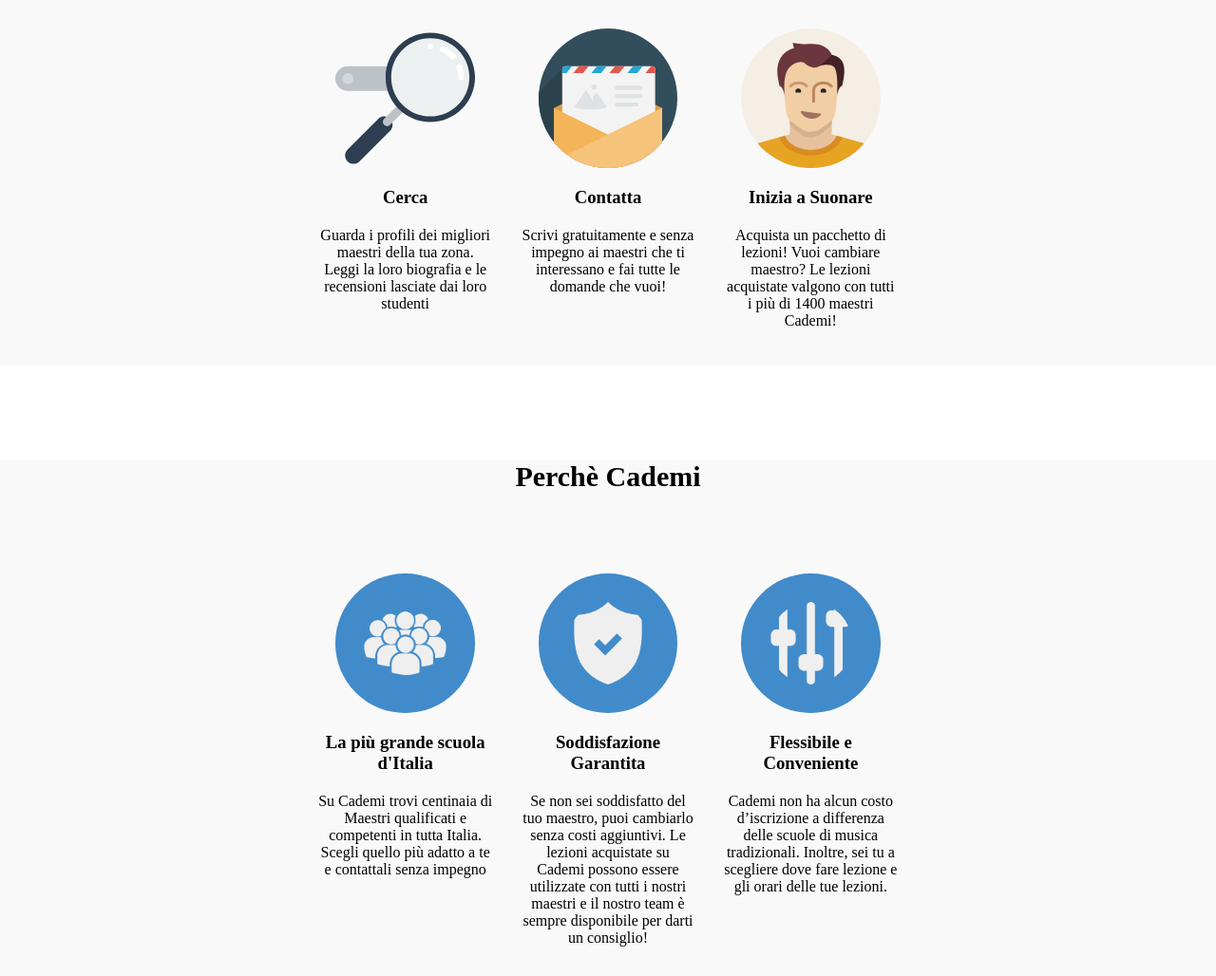
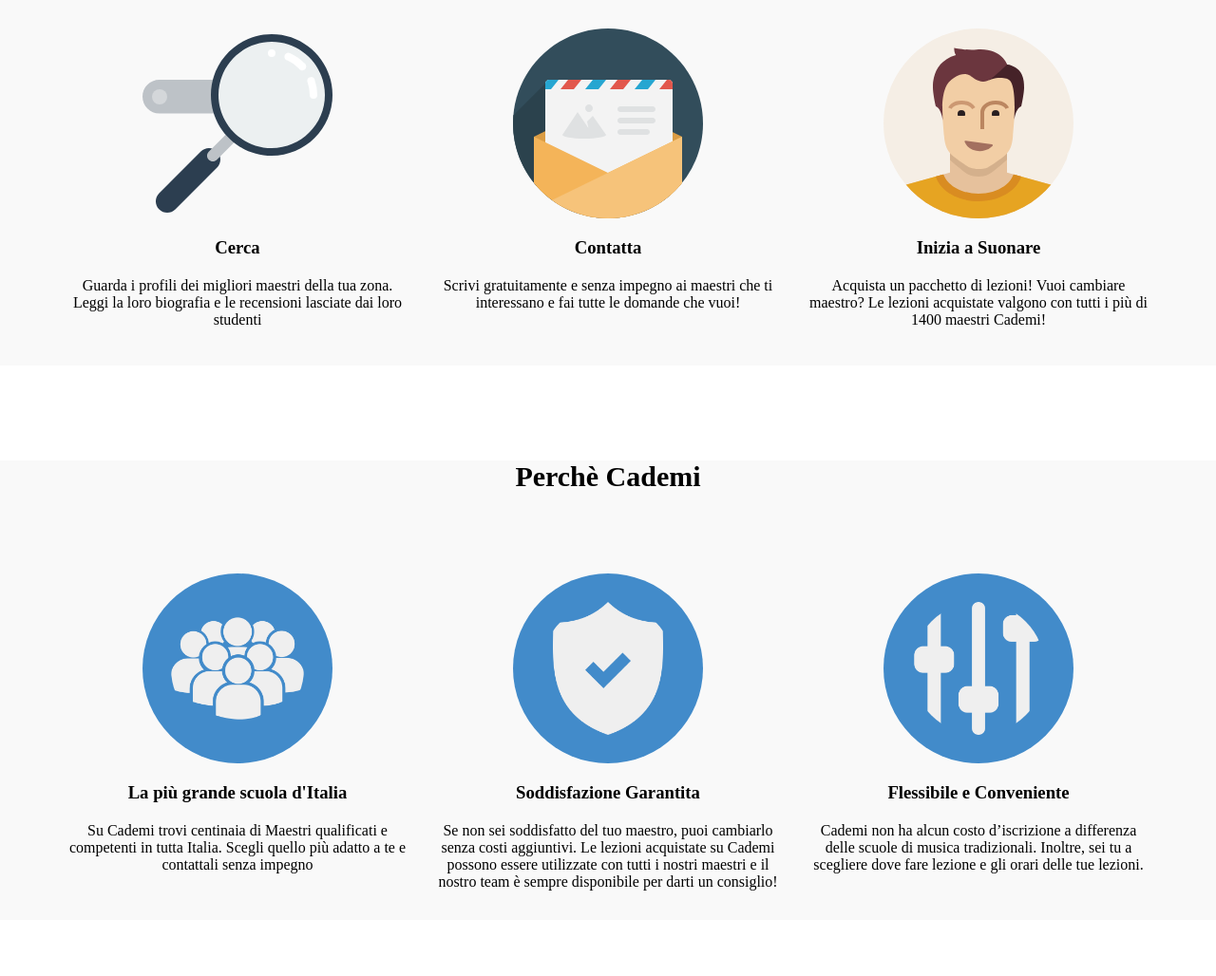
Before and after one commit to Shamo84/html-css-resp-wannabe-12bool, a plain HTML site: page index.html in a window 1280 px wide. Shown: the part 683-1711 px from the top of the page at 95% size. After the commit the page ends 1652 px from the top, so only its background shows below. Drawn offline with Linux system fonts and the light colour scheme.

Commit message:
background con un div esterno ai container

```diff
--- a/css/12-bool.css
+++ b/css/12-bool.css
@@ -10,6 +10,7 @@
 
 .container {
   width: 100%;
+  max-width: 1170px;
   margin: 0 auto;
 }
 
--- a/css/style.css
+++ b/css/style.css
@@ -8,8 +8,11 @@ body {
   padding: 15px;
 }
 
+.background {
+  background-color: #F9F9F9;
+}
+
 main .container {
-  background-color: #F9F9F9;
   margin-top: 100px;
 }
 
--- a/index.html
+++ b/index.html
@@ -11,12 +11,12 @@
     <header>
       <div class="container">
         <h2>Lezioni dove vuoi tu</h2>
-        <div class="col-lg-offset-3 col-lg-3 col-md-4 col-xs-6">
+        <div class="col-lg-6 col-md-8 col-xs-12">
           <img src="img/icon/maps.png" alt="a casa tua">
           <h3>A Casa Tua</h3>
           <p>Scegli il tuo maestro preferito e prenota la prima lezione a casa tua, a casa del maestro o nel suo studio</p>
         </div>
-        <div class="col-lg-3 col-md-2 col-xs-offset-3 col-xs-6">
+        <div class="col-lg-6 col-md-4 col-xs-12">
           <img id="screen" src="img/icon/screen.png" alt="screen">
           <h3>Online</h3>
           <p>Impara senza muoverti da casa! Scegli da una vastissima lista di maestri abilitati all'insegnamento online, senza doverti preoccupare di distanze e spostamenti</p>
@@ -24,44 +24,48 @@
       </div>
     </header>
     <main>
+      <div class="background">
         <div class="container">
           <h2>Come Funziona</h2>
-        <div class="col-lg-offset-3 col-lg-2 col-md-3 col-xs-6">
+          <div class="col-lg-4 col-md-6 col-xs-12">
             <img src="img/search.svg" alt="search">
             <h3>Cerca</h3>
             <p>Guarda i profili dei migliori maestri della tua zona. Leggi la loro biografia e le recensioni lasciate dai loro studenti</p>
           </div>
-        <div class="col-lg-2 col-md-3 col-xs-offset-3 col-xs-6">
+          <div class="col-lg-4 col-md-6 col-xs-12">
             <img src="img/letter.svg" alt="letter">
             <h3>Contatta</h3>
             <p>Scrivi gratuitamente e senza impegno ai maestri che ti interessano e fai tutte le domande che vuoi!</p>
           </div>
-        <div class="col-lg-2 col-md-offset-3 col-md-6 col-xs-offset-3 col-xs-6">
+          <div class="col-lg-4 col-md-12 col-xs-12">
             <img src="img/male.svg" alt="mail">
             <h3>Inizia a Suonare</h3>
             <p>Acquista un pacchetto di lezioni! Vuoi cambiare maestro? Le lezioni acquistate valgono con tutti i più di 1400 maestri Cademi!</p>
           </div>
         </div>
+      </div>
+      <div class="background">
         <div class="container cademi">
           <h2>Perch&egrave; Cademi</h2>
-        <div class="col-lg-offset-3 col-lg-2 col-md-6 col-xs-6">
+          <div class="col-lg-4 col-md-12 col-xs-12">
             <img src="img/icon/profile.png" alt="profile">
             <h3>La più grande scuola d'Italia</h3>
             <p>Su Cademi trovi centinaia di Maestri qualificati e competenti in tutta Italia. Scegli quello più adatto a te e contattali senza impegno</p>
             <hr class="lg-hidden">
           </div>
-        <div class="col-lg-2 col-md-offset-3 col-md-6 col-xs-offset-3 col-xs-6">
+          <div class="col-lg-4 col-md-12 col-xs-12">
             <img src="img/icon/secure.png" alt="secure">
             <h3>Soddisfazione Garantita</h3>
             <p>Se non sei soddisfatto del tuo maestro, puoi cambiarlo senza costi aggiuntivi. Le lezioni acquistate su Cademi possono essere utilizzate con tutti i nostri maestri e il nostro team è sempre disponibile per darti un consiglio!</p>
             <hr class="lg-hidden">
           </div>
-        <div class="col-lg-2 col-md-offset-3 col-md-6 col-xs-offset-3 col-xs-6">
+          <div class="col-lg-4 col-md-12 col-xs-12">
             <img src="img/icon/flex.png" alt="flex">
             <h3>Flessibile e Conveniente</h3>
             <p>Cademi non ha alcun costo d’iscrizione a differenza delle scuole di musica tradizionali. Inoltre, sei tu a scegliere dove fare lezione e gli orari delle tue lezioni.</p>
           </div>
         </div>
+      </div>
     </main>
   </body>
 </html>
```
Lines whose indentation alone changed are shown as unchanged.
